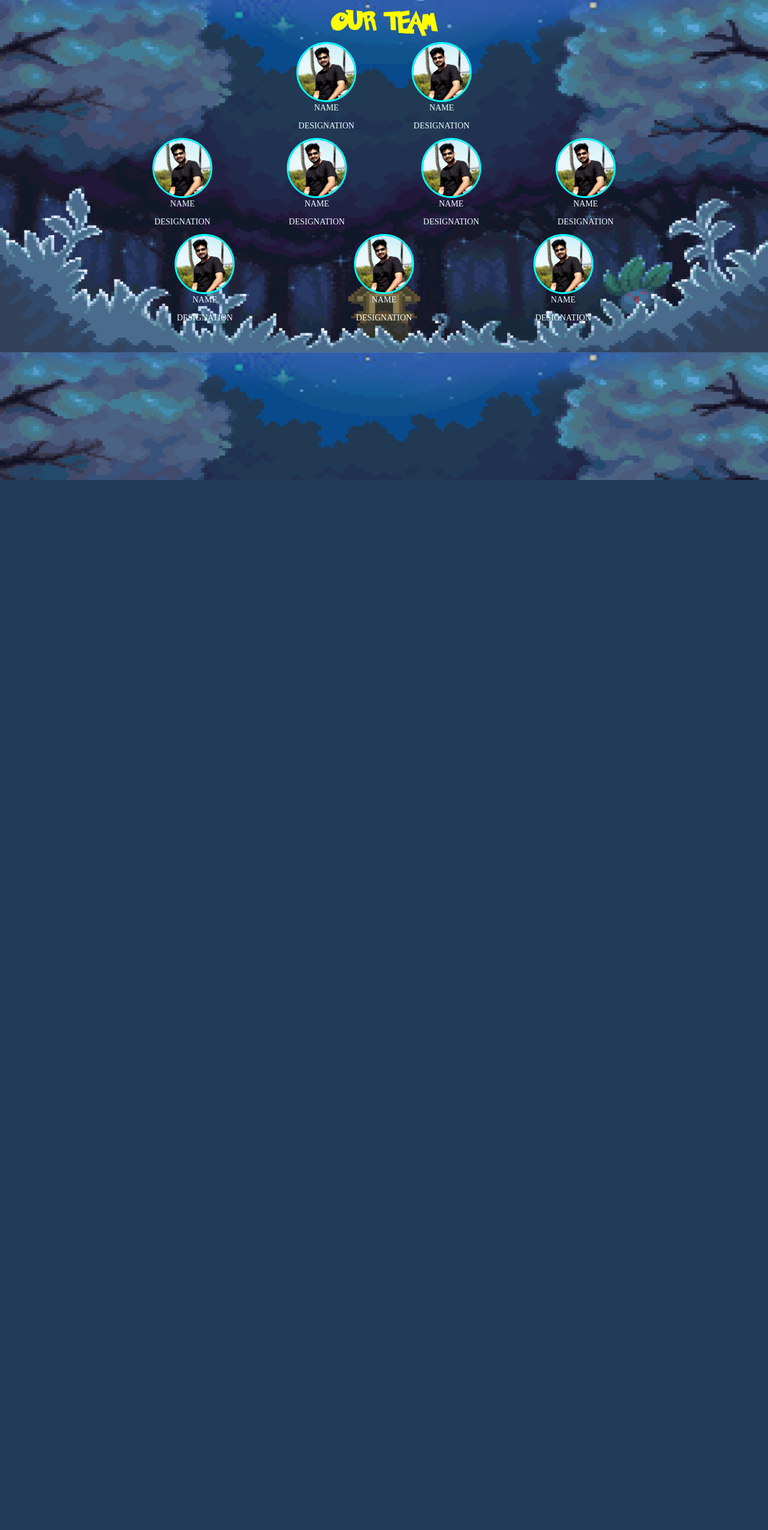
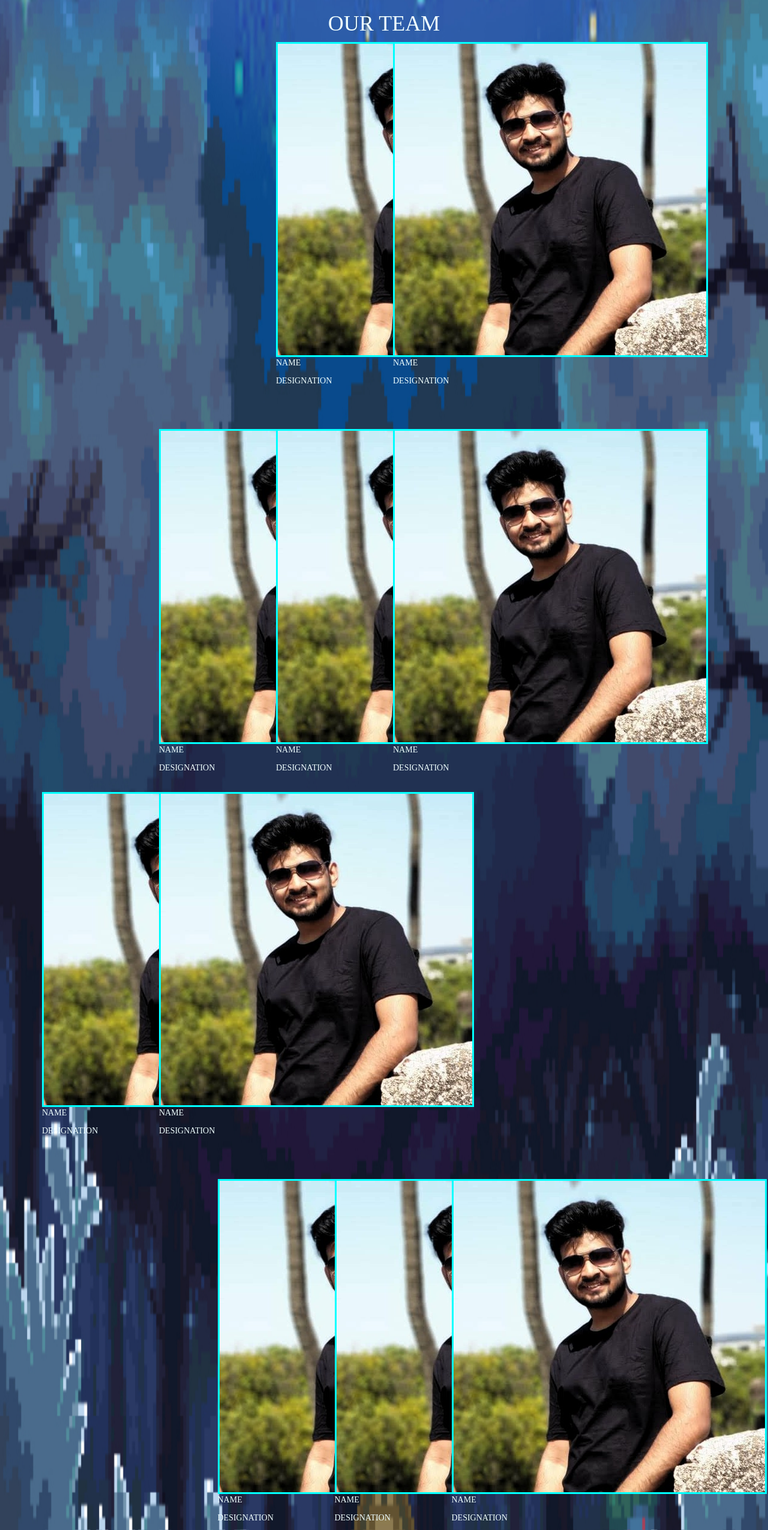
Before and after one commit to mdoshi2612/Sarcasm-final, a Django app: page /ourteam in a window 1280 px wide. Shown: the whole page at 60% size. Before the commit the page ends 800 px from the top, so only its background shows below. Run offline with Django 3.2, Linux system fonts and the light colour scheme; some libraries are stand-ins or nearby versions.

Commit message:
Update ourteam.html

```diff
--- a/users/templates/users/ourteam.html
+++ b/users/templates/users/ourteam.html
@@ -1,99 +1,126 @@
 <!DOCTYPE html>
 <html lang="en">
-
 <head>
     <meta charset="UTF-8">
     <meta http-equiv="X-UA-Compatible" content="IE=edge">
     <meta name="viewport" content="width=device-width, initial-scale=1.0">
     <link rel="stylesheet" href="https://maxcdn.bootstrapcdn.com/bootstrap/3.4.1/css/bootstrap.min.css">
-    <link rel="stylesheet" href="static/css/ourteam.css" />
+    <link rel="stylesheet" href="../../static/css/ourteam.css" />
     <title>Document</title>
 </head>
+<body>
+    <div class="main-heading">
+        <h1>OUR TEAM</h1>
+    </div>
 
-<body>
-    <header>
-        <h1>OUR TEAM</h1>
-    </header>
+    <div class="container">
 
-    <div class="laptop">
 
-        <div class="team-area">
-            <div class="team-1">
-                <div class="team-member">
+            <div class="row">
+                <div class="col-xs-2 col-lg-4"></div>
+                <div class="col-xs-5 col-lg-2">
                     <div class="thumb">
-                        <img src="static/images/Dhairya_Jain.jpg" alt="Member's thumbnail">
+                    <img src="../../static/images/Dhairya_Jain.jpg" alt="Member's thumbnail">
                     <p>NAME</p>
                     <p>DESIGNATION</p>
-
                     </div>
                 </div>
-                <div class="team-member">
+                <div class="col-xs-5 col-lg-6">
                     <div class="thumb">
-                        <img src="static/images/Dhairya_Jain.jpg" alt="Member's thumbnail">
+                    <img src="../../static/images/Dhairya_Jain.jpg" alt="Member's thumbnail">
                     <p>NAME</p>
                     <p>DESIGNATION</p>
                     </div>
                 </div>
             </div>
-        </div>
-        <br> <br>
             <br>
-        <div class="team-area">
-            <div class="team-member">
+            <br>
+            <br>
+
+
+            <div class="row">
+                <div class="col-xs-4 col-lg-2"></div>
+                <div class="col-xs-8 col-lg-2">
                     <div class="thumb">
-                    <img src="static/images/Dhairya_Jain.jpg" alt="Member's thumbnail">
+                    <img src="../../static/images/Dhairya_Jain.jpg"
+                        alt="Member's thumbnail">
                         <p>NAME</p>
                         <p>DESIGNATION</p>
                     </div>
                 </div>
-            <div class="team-member">
+                <div class="col-xs-7 col-lg-2">
                     <div class="thumb">
-                    <img src="static/images/Dhairya_Jain.jpg" alt="Member's thumbnail">
+                        <img src="../../static/images/Dhairya_Jain.jpg" alt="Member's thumbnail">
                         <p>NAME</p>
                         <p>DESIGNATION</p>
                     </div>
                 </div>
-            <div class="team-member">
+                <div class="col-xs-5 col-lg-2">
                     <div class="thumb">
-                    <img src="static/images/Dhairya_Jain.jpg" alt="Member's thumbnail">
+                        <img src="../../static/images/Dhairya_Jain.jpg" alt="Member's thumbnail">
                         <p>NAME</p>
                         <p>DESIGNATION</p>
                     </div>
                 </div>
-            <div class="team-member">
+                <div class="laptop">
+                    <div class="row"></div>
+                    <h2> </h2>
+                </div>
+                <div class="col-xs-7 col-lg-2">
                     <div class="thumb">
-                    <img src="static/images/Dhairya_Jain.jpg" alt="Member's thumbnail">
+                        <img src="../../static/images/Dhairya_Jain.jpg" alt="Member's thumbnail">
+                        <p>NAME</p>
+                        <p>DESIGNATION</p>
+                    </div>
+                </div>
+                <div class="laptop">
+                <div class="col-xs-5 col-lg-0">
+                    <div class="thumb">
+                        <img src="../../static/images/Dhairya_Jain.jpg" alt="Member's thumbnail">
                         <p>NAME</p>
                         <p>DESIGNATION</p>
                     </div>
                 </div>
                 </div>
-        <br><br><br>
-        <div class="team-area">
-            <div class="team-member">
+
+            </div>
+
+
+        <br> <br>
+        <div class="mobile">
+        <br>
+        </div>
+        <div class="row">
+            <div class="col-xs-2 col-lg-3"></div>
+            <div class="col-xs-3 col-lg-2">
                 <div class="thumb">
-                    <img src="static/images/Dhairya_Jain.jpg" alt="Member's thumbnail">
+                    <img src="../../static/images/Dhairya_Jain.jpg" alt="Member's thumbnail">
                     <p>NAME</p>
                     <p>DESIGNATION</p>
                 </div>
             </div>
-            <div class="team-member">
+            <div class="col-xs-4 col-lg-2">
                 <div class="thumb">
-                    <img src="static/images/Dhairya_Jain.jpg" alt="Member's thumbnail">
+                    <img src="../../static/images/Dhairya_Jain.jpg" alt="Member's thumbnail">
                     <p>NAME</p>
                     <p>DESIGNATION</p>
                 </div>
             </div>
-            <div class="team-member">
+            <div class="mobile">
+            <div class="col-xs-5 col-lg-2">
                 <div class="thumb">
-                    <img src="static/images/Dhairya_Jain.jpg" alt="Memeber's thumbnail">
+                    <img src="../../static/images/Dhairya_Jain.jpg" alt="Member's thumbnail">
                     <p>NAME</p>
                     <p>DESIGNATION</p>
                 </div>
             </div>
             </div>
+            <div class="col-lg-3"></div>
+
+        </div>
         </div>
 
+
+
 </body>
-
 </html>
```
Lines whose indentation alone changed are shown as unchanged.
